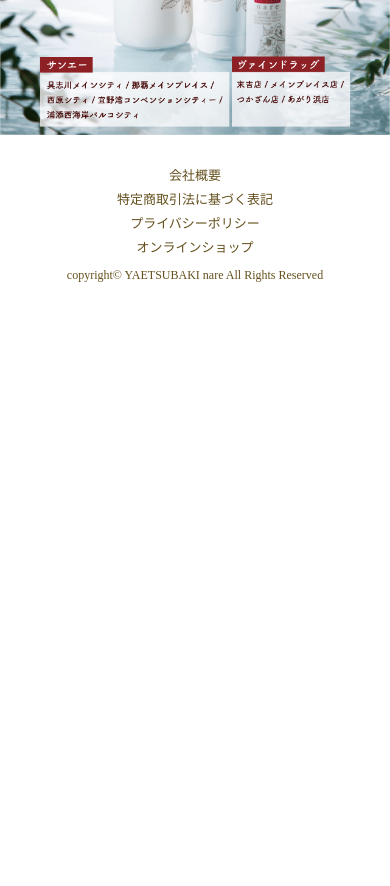
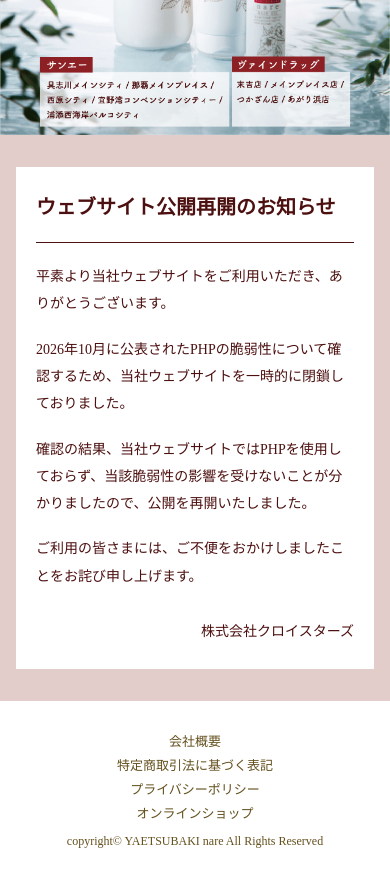
Before and after one commit to taroM31/nare_lp, a plain HTML site: page index.html in a window 390 px wide. Shown: the part 11100-11986 px from the top of the page. Before the commit the page ends 11445 px from the top, so only its background shows below. Drawn offline with nearby package versions, Linux system fonts and the light colour scheme.

Commit message:
fix(lp): 公開再開のお知らせ掲載とスマホのボタン配置修正

```diff
--- a/index.html
+++ b/index.html
@@ -168,6 +168,18 @@
           /></a>
         </div> -->
       </div>
+      <section class="site-notice" id="site-notice" aria-labelledby="site-notice-title">
+        <div class="site-notice__box">
+          <h2 id="site-notice-title">ウェブサイト公開再開のお知らせ</h2>
+          <div class="site-notice__body">
+            <p>平素より当社ウェブサイトをご利用いただき、ありがとうございます。</p>
+            <p>2026年10月に公表されたPHPの脆弱性について確認するため、当社ウェブサイトを一時的に閉鎖しておりました。</p>
+            <p>確認の結果、当社ウェブサイトではPHPを使用しておらず、当該脆弱性の影響を受けないことが分かりましたので、公開を再開いたしました。</p>
+            <p>ご利用の皆さまには、ご不便をおかけしましたことをお詫び申し上げます。</p>
+            <p class="site-notice__signature">株式会社クロイスターズ</p>
+          </div>
+        </div>
+      </section>
       <div class="footer">
         <ul>
           <a href="https://www.cloisters.co.jp/company/"><li>会社概要</li></a>
--- a/style.css
+++ b/style.css
@@ -86,8 +86,8 @@ img {
   .nare_btn1 {
     position: absolute;
     width: 65%;
-    top: 97.2%;
-    right: 18%;
+    top: 93.6%;
+    right: 17.5%;
   }
 
   .nare_underbtn {
@@ -272,3 +272,21 @@ summary {
   display: inline-block;
   margin-top: -100px;
 }
+
+/* Website reopening notice */
+.site-notice { padding: 56px 32px; background: #e3cdca; color: rgb(100, 80, 29); font-family: "YuMincho", "Hiragino Mincho ProN", "Yu Mincho", "MS PMincho", serif; }
+.site-notice__box { box-sizing: border-box; max-width: 920px; margin: 0 auto; padding: 36px 44px; border: none; background: #fff; }
+.site-notice__label { margin: 0 0 16px; color: #4d1010; font-size: 13px; letter-spacing: .18em; }
+.site-notice h2 { margin: 0 0 24px; padding-bottom: 22px; border-bottom: 1px solid #4d1010; color: #4d1010; font-family: "YuMincho", "Hiragino Mincho ProN", "Yu Mincho", serif; font-size: 25px; font-weight: 600; line-height: 1.65; }
+.site-notice__body { color: #4d1010; font-size: 15px; line-height: 2; overflow-wrap: anywhere; }
+.site-notice__body p { margin: 0 0 18px; }
+.site-notice__body .site-notice__signature { margin: 28px 0 0; text-align: right; }
+@media screen and (max-width: 767px) {
+  .site-notice { padding: 32px 16px; }
+  .site-notice__box { padding: 24px 20px; }
+  .site-notice h2 { font-size: 20px; margin-bottom: 20px; padding-bottom: 18px; }
+  .site-notice__body { font-size: 14px; line-height: 1.95; }
+}
+
+/* Keep the existing 1200px desktop layout within narrower screens. */
+.container { max-width: 100%; }
```
